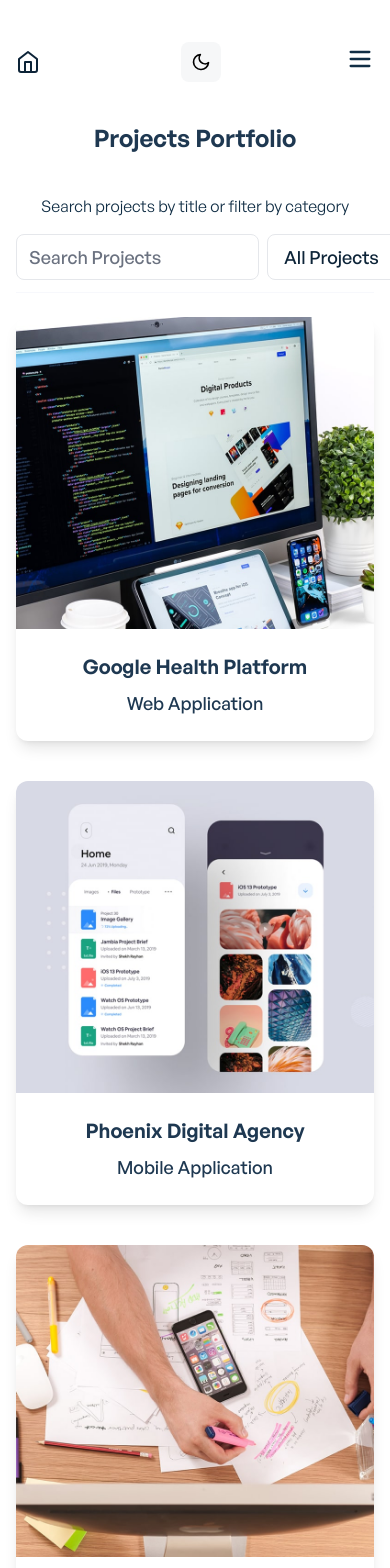
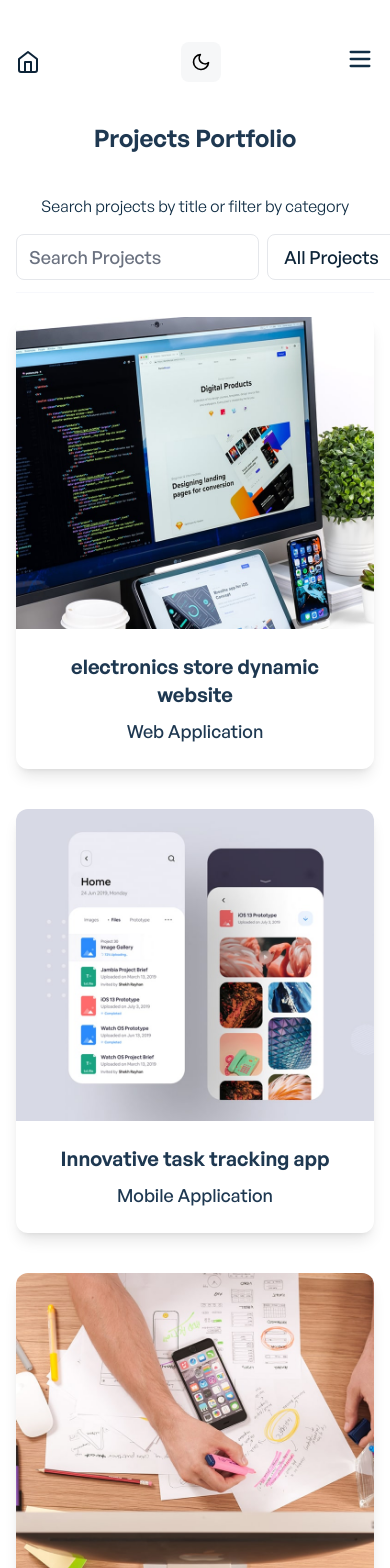
Before and after one commit to Amado-Alpha/myportfolio, a Vue app: page /projects in a window 390 px wide. Shown: the top 1568 px of the page. Built offline with nearby package versions, Linux system fonts and the light colour scheme; what vue-backtotop would draw is missing.

Commit message:
Improved naming

```diff
--- a/src/components/projects/ProjectSingle.vue
+++ b/src/components/projects/ProjectCard.vue
@@ -1,6 +1,6 @@
 <template>
 
-	<router-link :to="{ name: 'single-project', params: { id: project.id } }"
+	<router-link :to="{ name: 'project-details', params: { id: project.id } }"
 		class="project-slide rounded-xl shadow-lg hover:shadow-xl cursor-pointer mb-10 sm:mb-0 bg-secondary-light dark:bg-ternary-dark"
 		aria-label="Single Project" ref="">
 		<div>
--- a/src/components/projects/ProjectInfo.vue
+++ b/src/components/projects/ProjectInfo.vue
@@ -1,18 +1,3 @@
-<script>
-import feather from 'feather-icons';
-
-export default {
-	props: ['projectInfo'],
-
-	mounted() {
-		feather.replace();
-	},
-	updated() {
-		feather.replace();
-	},
-};
-</script>
-
 <template>
 	<div class="block sm:flex gap-0 sm:gap-10 mt-14 overflow-hidden">
 		<!-- Single project left section details -->
@@ -58,7 +43,7 @@
 					{{ projectInfo.socialSharingsHeading }}
 				</p>
 				<a :href="projectInfo?.link"
-					class="font-general-regular hover:text-blue-500 text-primary-dark dark:text-ternary-light dark:hover:text-blue-500">
+					class="font-general-regular hover:text-blue-700 text-blue-500 dark:text-ternary-light dark:hover:text-blue-700">
 					{{ projectInfo?.link }}
 				</a>
 			</div>
@@ -76,3 +61,21 @@
 		</div>
 	</div>
 </template>
+
+
+<script setup>
+import feather from 'feather-icons';
+import { onMounted, onUpdated } from 'vue';
+
+const props = defineProps({
+	projectInfo: Object,
+});
+
+onMounted(() => {
+	feather.replace();
+});
+
+onUpdated(() => {
+	feather.replace();
+});
+</script>
--- a/src/components/projects/ProjectsGrid.vue
+++ b/src/components/projects/ProjectsGrid.vue
@@ -68,7 +68,7 @@
 			your search criteria. Please try again with different keywords or categories.
 		</p>
 		<div class="grid grid-cols-1 sm:grid-cols-2 lg:grid-cols-3 mt-6 sm:gap-10">
-			<ProjectSingle v-for="project in filteredProjects" :key="project.id" :project="project" />
+			<ProjectCard v-for="project in filteredProjects" :key="project.id" :project="project" />
 		</div>
 	</section>
 </template>
@@ -78,7 +78,7 @@
 
 import feather from 'feather-icons';
 import ProjectsFilter from './ProjectsFilter.vue';
-import ProjectSingle from './ProjectSingle.vue';
+import ProjectCard from './ProjectCard.vue';
 import projects from '../../data/projects';
 import { ref, computed, onMounted } from 'vue';
 
--- a/src/data/projects.js
+++ b/src/data/projects.js
@@ -3,10 +3,11 @@
 const projects = [
   {
     id: 1,
-    title: "Google Health Platform",
+    title: "electronics store dynamic website",
     category: "Web Application",
     img: require("@/assets/images/web-project-2.jpg"),
     projectTag: "fullstack",
+    status: "done",
 
     images: [
       {
@@ -87,9 +88,10 @@
 
   {
     id: 2,
-    title: "Phoenix Digital Agency",
+    title: "Innovative task tracking app",
     category: "Mobile Application",
     img: require("@/assets/images/mobile-project-2.jpg"),
+    status: "ongoing",
   },
 
   {
@@ -97,6 +99,7 @@
     title: "Project Management UI",
     category: "UI/UX Design",
     img: require("@/assets/images/ui-project-1.jpg"),
+    status: "ongoing",
   },
 
   {
@@ -104,20 +107,23 @@
     title: "Cloud Storage Platform",
     category: "UI/UX Design",
     img: require("@/assets/images/ui-project-2.jpg"),
+    status: "ongoing",
   },
 
   {
     id: 5,
-    title: "React Social App",
+    title: "Finance tracker",
     category: "Mobile Application",
     img: require("@/assets/images/mobile-project-1.jpg"),
+    status: "ongoing",
   },
 
   {
     id: 6,
-    title: "Apple Design System",
+    title: "Wakala PA",
     category: "Web Application",
     img: require("@/assets/images/web-project-1.jpg"),
+    status: "ongoing",
   },
 ];
 
--- a/src/router/index.js
+++ b/src/router/index.js
@@ -36,17 +36,18 @@
   },
   {
     path: "/project/:id?",
-    name: "single-project",
+    name: "project-details",
     // route level code-splitting
     // this generates a separate chunk (projects.[hash].js) for this route
     // which is lazy-loaded when the route is visited.
     component: () =>
-      import(/* webpackChunkName: "projects" */ "../views/SingleProject.vue"),
+      import(/* webpackChunkName: "projects" */ "../views/ProjectDetails.vue"),
     meta: {
       title: "Alpha - Single Project",
     },
     props: true,
   },
+
   {
     path: "/contact",
     name: "Contact",
--- a/src/views/About.vue
+++ b/src/views/About.vue
@@ -1,29 +1,3 @@
-<script>
-import AboutMe from '@/components/about/AboutMe';
-import AboutCounter from '@/components/about/AboutCounter';
-import AboutClients from '@/components/about/AboutClients';
-import feather from 'feather-icons';
-
-export default {
-	name: 'About',
-	components: {
-		AboutMe,
-		AboutCounter,
-		AboutClients,
-	},
-	data: () => {
-		return {};
-	},
-	mounted() {
-		feather.replace();
-	},
-	updated() {
-		feather.replace();
-	},
-	methods: {},
-};
-</script>
-
 <template>
 	<div>
 		<!-- About me -->
@@ -34,11 +8,34 @@
 		<!-- About counter -->
 		<AboutCounter />
 
-		<!-- About counter -->
-		<div class="container mx-auto">
+		<!-- Clients -->
+		<!-- <div class="container mx-auto">
 			<AboutClients />
-		</div>
+		</div> -->
 	</div>
 </template>
 
+
+<script setup>
+import { onMounted, onUpdated } from 'vue';
+import feather from 'feather-icons';
+
+// Importing components
+import AboutMe from '@/components/about/AboutMe.vue';
+import AboutCounter from '@/components/about/AboutCounter.vue';
+import AboutClients from '@/components/about/AboutClients.vue';
+
+
+
+// Lifecycle hooks
+onMounted(() => {
+	feather.replace();
+});
+
+onUpdated(() => {
+	feather.replace();
+});
+</script>
+
+
 <style scoped></style>
--- a/src/views/SingleProject.vue
+++ b/src/views/ProjectDetails.vue
@@ -1,8 +1,32 @@
 <template>
 	<div class="container mx-auto mt-10 sm:mt-20">
+
+
 		<!-- Project header -->
 		<ProjectHeader :singleProjectHeader="singleProjectHeader" />
 
+		<!-- Conditionally show the in-progress message -->
+		<div v-if="projectInfo.status === 'ongoing'" class="" role="alert">
+			<div class="flex flex-col items-center justify-center">
+				<!-- Illustration -->
+				<img src="@/assets/images/codeTyping.svg" alt="Project Under Development"
+					class="w-64 h-64 sm:w-64 sm:h-64 md:w-80 md:h-80 lg:w-96 lg:h-96 mb-6" />
+
+				<!-- Message -->
+				<h1 class="text-4xl font-bold text-gray-800 dark:text-gray-100 mb-4">This Project is Currently Under
+					Development</h1>
+				<p class="text-lg text-gray-600 dark:text-gray-400 mb-8">
+					I am working hard to bring this project to life. Check back soon for updates!
+				</p>
+
+				<!-- Optional Button to Navigate Back or Home -->
+				<router-link to="/" class="text-primary dark:text-gray-100 font-medium hover:underline">
+					Return to Homepage
+				</router-link>
+			</div>
+		</div>
+
+		<div v-else>
 			<!-- Project gallery -->
 			<ProjectGallery :projectImages="projectImages" />
 
@@ -11,6 +35,7 @@
 
 			<!-- Project related projects -->
 			<!-- <ProjectRelatedProjects :relatedProject="relatedProject" /> -->
+		</div>
 	</div>
 </template>
 
@@ -53,20 +78,14 @@
 const projectInfo = ref({
 
 	featureDescriptions: projectData.value?.features,
-
 	objectivesHeading: 'Objective',
-
 	objectivesDetails: projectData.value?.projectObjective,
-
 	technologies: projectData.value?.technologies,
-
-	projectDetailsHeading: 'Challenge',
-
+	projectDetailsHeading: 'Brief description',
 	projectDetails: projectData.value?.projectDetails,
-
 	socialSharingsHeading: 'Link to live project',
-
-	link: projectData.value.link,
+	link: projectData.value?.link,
+	status: projectData.value?.status,
 
 	socialSharings: [
 		{
```
Also changed, not shown: src/assets/images/codeTyping.svg (added). Lines whose indentation alone changed are shown as unchanged.
